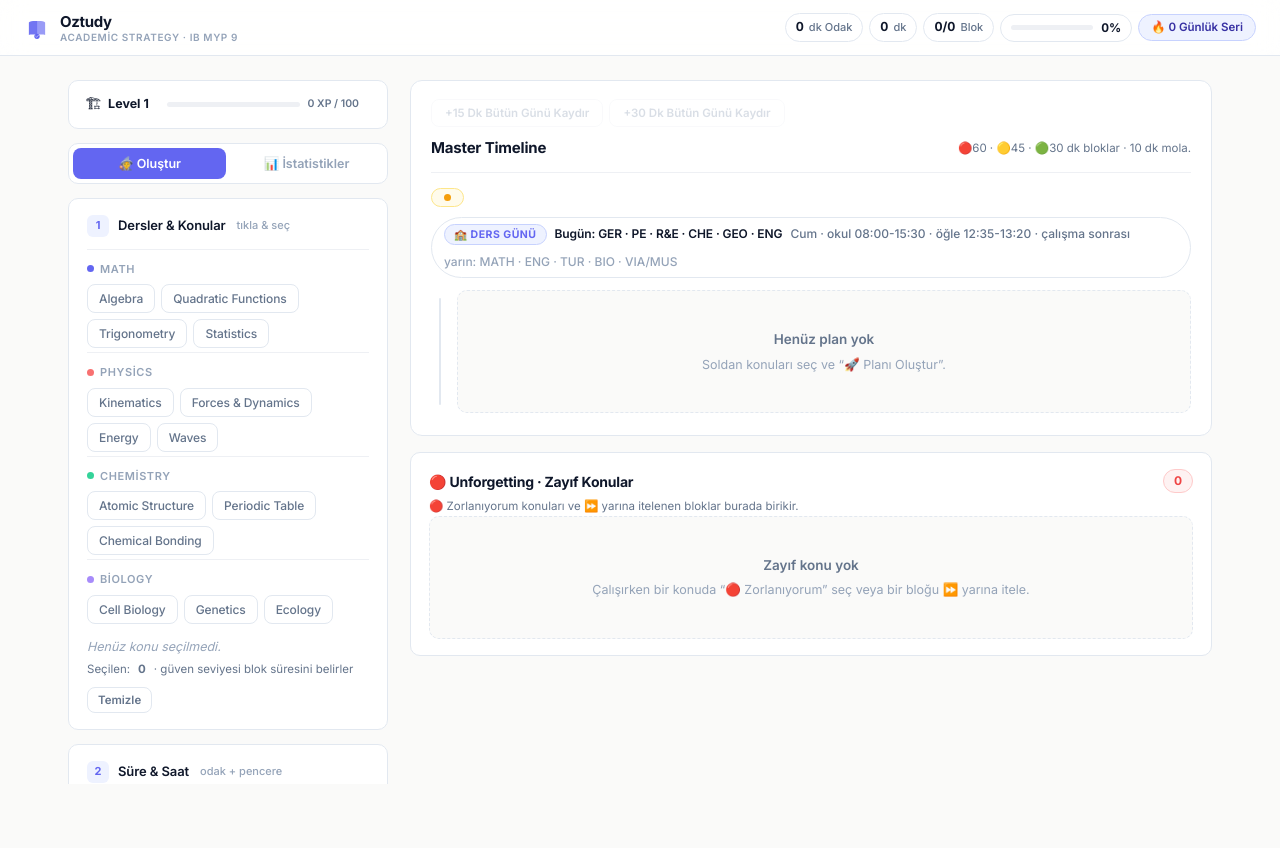
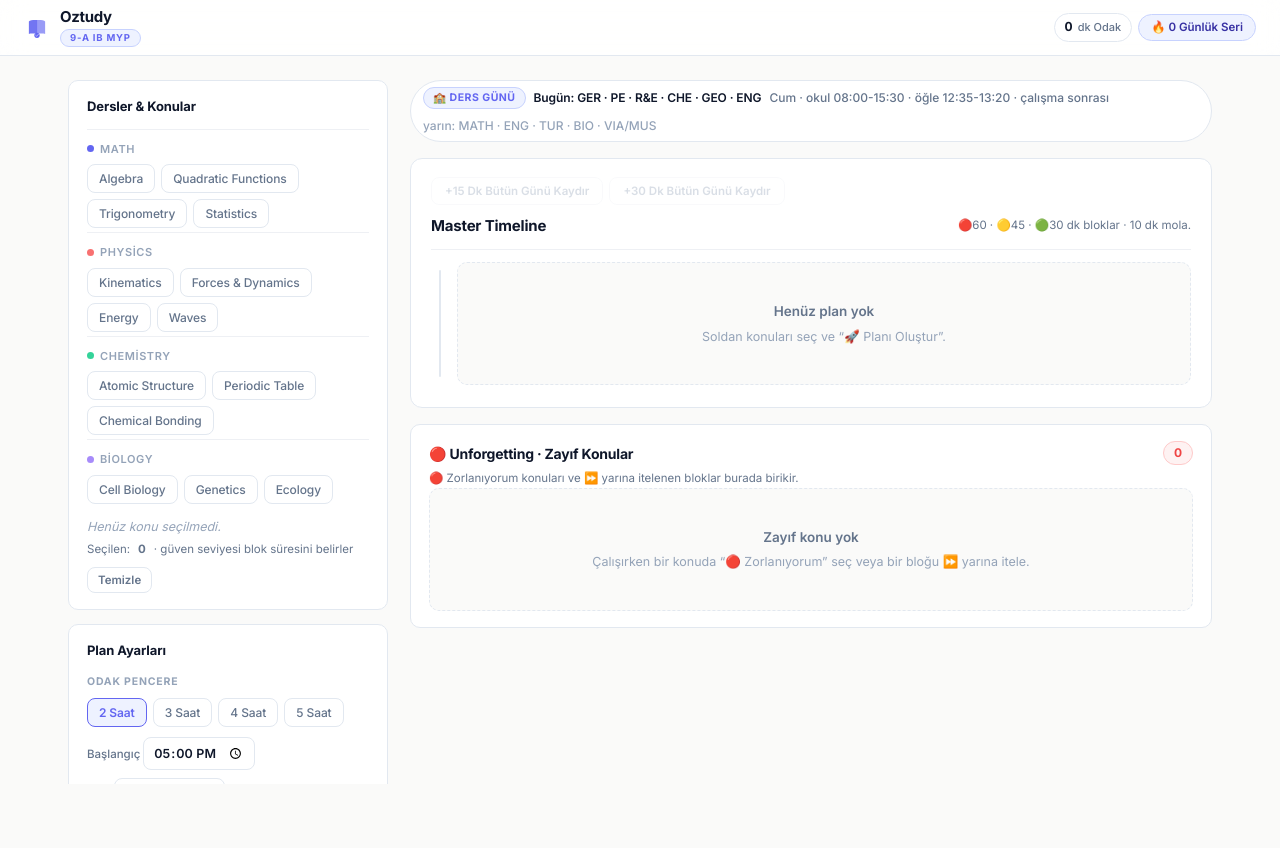
Before and after one commit to OzNova/Oztudy, a Flask app: page / in a window 1280 px wide. Run offline with Flask 3, Linux system fonts and the light colour scheme; data that the repository does not hold is empty.

Commit message:
refactor: redesign Oztudy dashboard with Linear-inspired minimal layout

```diff
--- a/Planner/templates/index.html
+++ b/Planner/templates/index.html
@@ -25,13 +25,13 @@
   --surface:#FFFFFF;
   --border:#E2E8F0;
   --border-soft:#EEF0F4;
+  --text:#0F172A;
+  --muted:#64748B;
+  --faint:#94A3B8;
   --primary:#6366F1;
   --primary-strong:#4F46E5;
   --primary-soft:#EEF2FF;
   --primary-line:#C7D2FE;
-  --text:#0F172A;
-  --muted:#64748B;
-  --faint:#94A3B8;
   --success:#10B981;
   --success-soft:#ECFDF5;
   --success-line:#A7F3D0;
@@ -45,16 +45,18 @@
   --font:'Inter',-apple-system,"Segoe UI",Roboto,Helvetica,Arial,sans-serif;
 }
 *{box-sizing:border-box;margin:0}
-body{background:var(--bg);color:var(--text);font-family:'Inter',sans-serif;font-size:14px;line-height:1.5;-webkit-font-smoothing:antialiased;-moz-osx-font-smoothing:grayscale;margin:0;padding:0}
-
-/* ============ Top navigation (56px) ============ */
+body{background:var(--bg);color:var(--text);font-family:var(--font);font-size:14px;line-height:1.5;-webkit-font-smoothing:antialiased;-moz-osx-font-smoothing:grayscale;margin:0;padding:0}
+[hidden]{display:none!important}
+
+/* ============ Top navigation (56px, sticky, blur) ============ */
 .topnav{height:56px;position:sticky;top:0;z-index:60;display:flex;align-items:center;gap:16px;padding:0 24px;
   background:rgba(255,255,255,.86);backdrop-filter:blur(12px);-webkit-backdrop-filter:blur(12px);border-bottom:1px solid var(--border)}
 .nav-brand{display:flex;align-items:center;gap:10px;margin-right:auto;min-width:0}
 .nav-brand svg{flex-shrink:0}
-.nav-title{display:flex;flex-direction:column;line-height:1.2;min-width:0}
+.nav-title{display:flex;flex-direction:column;align-items:flex-start;line-height:1.2;min-width:0}
 .nav-logo{font-size:15px;font-weight:700;letter-spacing:-0.3px;color:var(--text)}
-.nav-sub{font-size:10px;font-weight:600;color:var(--faint);letter-spacing:.6px;text-transform:uppercase;white-space:nowrap;overflow:hidden;text-overflow:ellipsis}
+.nav-tag{font-size:9.5px;font-weight:700;letter-spacing:.8px;text-transform:uppercase;color:var(--primary);
+  background:var(--primary-soft);border:1px solid var(--primary-line);border-radius:999px;padding:2px 9px;margin-top:3px;white-space:nowrap}
 .nav-stats{display:flex;align-items:center;gap:6px;flex-wrap:nowrap}
 .nav-chip{display:inline-flex;align-items:center;gap:5px;background:var(--surface);border:1px solid var(--border);
   border-radius:999px;padding:4px 10px;font-size:11px;color:var(--muted);font-weight:500;white-space:nowrap}
@@ -66,32 +68,33 @@ body{background:var(--bg);color:var(--text);font-family:'Inter',sans-serif;font-
 .comp-fill{height:100%;width:0%;border-radius:999px;background:var(--primary);transition:width .3s linear}
 .streak{font-size:11.5px;font-weight:600;color:#3730A3;background:var(--primary-soft);
   border:1px solid var(--primary-line);border-radius:999px;padding:4px 12px;white-space:nowrap}
-@media(max-width:900px){.nav-sub{display:none}}
+
+/* ============ Hidden UI (present in DOM, display:none) ============ */
+.game-card{display:none}
+.tabbar{display:none}
 
 /* ============ App shell ============ */
 .wrap{max-width:1200px;margin:0 auto;padding:24px 28px 64px}
 .layout{display:grid;grid-template-columns:320px minmax(0,1fr);gap:22px;align-items:start}
 @media(max-width:1000px){.layout{grid-template-columns:1fr}}
 
-/* ============ Left sidebar (fixed 320px) ============ */
+/* ============ Left sidebar (fixed 320px, sticky) ============ */
 .sidebar{width:320px;position:sticky;top:80px;max-height:calc(100vh - 96px);overflow:auto;
   display:flex;flex-direction:column;gap:14px;padding-bottom:8px;overscroll-behavior:contain}
 .sidebar::-webkit-scrollbar{width:6px}
 .sidebar::-webkit-scrollbar-thumb{background:var(--border);border-radius:3px}
+@media(max-width:1000px){.sidebar{width:100%;position:static;max-height:none;overflow:visible}}
 
 /* ============ Main panel (fluid) ============ */
 .main{display:flex;flex-direction:column;gap:16px;min-width:0}
 
 /* ============ Cards ============ */
 .card{background:var(--surface);border:1px solid var(--border);border-radius:var(--radius);padding:16px 18px;box-shadow:none}
-
-/* ============ Wizard ============ */
-.step-head{display:flex;align-items:center;gap:9px;margin-bottom:12px}
-.step-num{width:22px;height:22px;flex:none;border-radius:6px;background:var(--primary-soft);color:var(--primary);
-  display:grid;place-items:center;font-weight:700;font-size:11px}
-.step-head h2{margin:0;font-size:13px;font-weight:600;letter-spacing:-0.1px}
-.step-head span.t{color:var(--faint);font-weight:500;font-size:11px;margin-left:2px}
-
+.card-head{display:flex;align-items:center;gap:9px;margin-bottom:12px}
+.card-head h2{margin:0;font-size:13px;font-weight:700;letter-spacing:-0.1px}
+.card-head span.t{color:var(--faint);font-weight:500;font-size:11px;margin-left:2px}
+
+/* ============ Wizard: subjects ============ */
 .subj{border-top:1px solid var(--border-soft);padding:11px 0 4px}
 .subj:first-of-type{border-top:none;padding-top:0}
 .subj h3{margin:0 0 7px;font-size:11px;font-weight:600;letter-spacing:.6px;text-transform:uppercase;color:var(--faint);display:flex;align-items:center;gap:6px}
@@ -123,7 +126,12 @@ body{background:var(--bg);color:var(--text);font-family:'Inter',sans-serif;font-
 .sel-empty{color:var(--faint);font-size:12.5px;font-style:italic}
 .sub{padding:5px 0 0;display:flex;align-items:center;gap:8px;color:var(--muted);font-size:11.5px;flex-wrap:wrap}
 
-.win{display:flex;align-items:center;gap:8px;flex-wrap:wrap;margin-top:8px}
+/* ============ Wizard: plan settings ============ */
+.settings-group{margin-top:14px}
+.settings-group:first-of-type{margin-top:0}
+.settings-label{font-size:10.5px;font-weight:700;letter-spacing:.8px;text-transform:uppercase;color:var(--faint);margin-bottom:8px}
+.settings-label small{color:var(--faint);font-weight:500;letter-spacing:0;text-transform:none}
+.win{display:flex;align-items:center;gap:8px;flex-wrap:wrap;margin-top:10px}
 .win label{font-size:11.5px;color:var(--muted);font-weight:500}
 .win input[type=time]{border:1px solid var(--border);border-radius:8px;padding:6px 9px;
   font:600 12.5px var(--font);color:var(--text);background:transparent;transition:border-color .12s ease}
@@ -151,16 +159,7 @@ body{background:var(--bg);color:var(--text);font-family:'Inter',sans-serif;font-
 #msg.err{color:var(--danger);font-weight:600}
 #msg.ok{color:var(--success)}
 
-/* ============ Tab bar ============ */
-.tabbar{display:flex;gap:4px;background:var(--surface);border:1px solid var(--border);border-radius:var(--radius);padding:4px;box-shadow:none}
-.tab{flex:1;border:0;background:transparent;border-radius:8px;padding:8px 0;
-  font-weight:600;font-size:12.5px;cursor:pointer;color:var(--faint);transition:all .12s ease;font-family:var(--font)}
-.tab:hover{color:var(--primary)}
-.tab.active{background:var(--primary);color:#fff}
-
-/* ============ Game card ============ */
-.game-card{display:flex;align-items:center;gap:12px;flex-wrap:wrap;background:var(--surface);
-  border:1px solid var(--border);border-radius:var(--radius);padding:12px 16px;box-shadow:none;font-size:12px}
+/* ============ Game card (hidden — kept for JS) ============ */
 .gc-base{display:flex;align-items:center;gap:6px;flex-shrink:0}
 .gc-base.damaged .gc-icon{opacity:.4;filter:grayscale(.6)}
 .gc-icon{font-size:15px}
@@ -310,7 +309,7 @@ body{background:var(--bg);color:var(--text);font-family:'Inter',sans-serif;font-
 
 /* ============ Compact inline badge banners ============ */
 .catchup-bar{display:none;align-items:center;gap:8px;background:var(--danger-soft);
-  color:#991B1B;border:1px solid var(--danger-line);border-radius:999px;padding:5px 12px;margin:0 0 10px;font-size:12px;width:fit-content;max-width:100%}
+  color:#991B1B;border:1px solid var(--danger-line);border-radius:999px;padding:5px 12px;margin:0;font-size:12px;width:fit-content;max-width:100%}
 .catchup-bar.show{display:inline-flex}
 .catchup-bar .cb-icon{width:7px;height:7px;border-radius:50%;background:var(--danger);flex-shrink:0;font-size:0}
 .catchup-bar .cb-text{font-weight:600;line-height:1.4;overflow:hidden;text-overflow:ellipsis}
@@ -318,19 +317,19 @@ body{background:var(--bg);color:var(--text);font-family:'Inter',sans-serif;font-
   padding:3px 12px;font-weight:700;cursor:pointer;font-size:11px;white-space:nowrap;transition:all .12s ease;font-family:var(--font);flex-shrink:0}
 .catchup-bar .cb-btn:hover{background:var(--danger-soft);border-color:var(--danger)}
 
-.review-banner{display:none;align-items:center;gap:8px;background:var(--primary-soft);border:1px solid var(--primary-line);border-radius:999px;padding:5px 12px;margin-bottom:10px;font-size:12px;width:fit-content;max-width:100%}
+.review-banner{display:none;align-items:center;gap:8px;background:var(--primary-soft);border:1px solid var(--primary-line);border-radius:999px;padding:5px 12px;margin:0;font-size:12px;width:fit-content;max-width:100%}
 .review-banner.show{display:inline-flex}
 .review-banner .rb-icon{width:7px;height:7px;border-radius:50%;background:var(--primary);flex-shrink:0;font-size:0}
 .review-banner .rb-text{flex:1;color:#3730A3;font-weight:600;overflow:hidden;text-overflow:ellipsis}
 .review-banner .rb-add{background:var(--primary);color:#fff;border:0;border-radius:999px;padding:3px 12px;font-weight:700;cursor:pointer;font-size:11px;white-space:nowrap;transition:all .12s ease;font-family:var(--font);flex-shrink:0}
 .review-banner .rb-add:hover{background:var(--primary-strong)}
 
-.fit-banner{margin:0 0 10px;padding:5px 12px;border-radius:999px;background:var(--warning-soft);border:1px solid var(--warning-line);color:#92400E;font-size:12px;font-weight:600;line-height:1.4;display:inline-flex;align-items:center;gap:7px;width:fit-content;max-width:100%}
+.fit-banner{margin:0;padding:5px 12px;border-radius:999px;background:var(--warning-soft);border:1px solid var(--warning-line);color:#92400E;font-size:12px;font-weight:600;line-height:1.4;display:inline-flex;align-items:center;gap:7px;width:fit-content;max-width:100%}
 .fit-banner::before{content:'';width:7px;height:7px;border-radius:50%;background:var(--warning);flex-shrink:0}
 
 /* School-day strip */
 .school-strip{display:none;align-items:center;gap:8px;flex-wrap:wrap;background:var(--surface);
-  border:1px solid var(--border);border-radius:999px;padding:6px 12px;margin:0 0 12px;font-size:12px;width:fit-content;max-width:100%}
+  border:1px solid var(--border);border-radius:999px;padding:6px 12px;margin:0;font-size:12px;width:fit-content;max-width:100%}
 .school-strip.show{display:inline-flex}
 .ss-badge{font-weight:700;font-size:10.5px;letter-spacing:.5px;flex-shrink:0;color:var(--primary);
   background:var(--primary-soft);border:1px solid var(--primary-line);border-radius:999px;padding:2px 9px}
@@ -339,7 +338,7 @@ body{background:var(--bg);color:var(--text);font-family:'Inter',sans-serif;font-
 .ss-meta{color:var(--muted);font-weight:500}
 .ss-note{color:var(--faint);font-weight:500}
 
-/* ============ Analytics ============ */
+/* ============ Analytics (hidden by default) ============ */
 .stats-panel{display:none;background:var(--surface);border:1px solid var(--border);border-radius:12px;padding:20px 22px;box-shadow:none}
 .stats-panel.show{display:block;animation:fadeIn .25s ease}
 @keyframes fadeIn{from{opacity:0;transform:translateY(4px)}to{opacity:1;transform:translateY(0)}}
@@ -419,6 +418,7 @@ body{background:var(--bg);color:var(--text);font-family:'Inter',sans-serif;font-
 .zen-btn-ghost:hover{border-color:rgba(255,255,255,.35);color:#fff}
 .zen-btn-danger{background:var(--danger);border:0;color:#fff;border-radius:999px;padding:10px 24px;font-size:12.5px;font-weight:700;cursor:pointer;font-family:var(--font);transition:all .12s ease}
 .zen-btn-danger:hover{background:#DC2626}
+
 </style>
 </head>
 <body>
@@ -435,14 +435,14 @@ body{background:var(--bg);color:var(--text);font-family:'Inter',sans-serif;font-
     </svg>
     <div class="nav-title">
       <span class="nav-logo">Oztudy</span>
-      <span class="nav-sub">Academic Strategy · IB MYP 9</span>
+      <span class="nav-tag">9-A IB MYP</span>
     </div>
   </div>
   <div class="nav-stats">
     <div class="nav-chip" title="Odak Süresi"><b id="st-total">0</b> dk Odak</div>
-    <div class="nav-chip" title="Tamamlanan"><b id="st-done">0</b> dk</div>
-    <div class="nav-chip" title="Blok"><b id="st-count">0</b> Blok</div>
-    <div class="nav-progress" title="İlerleme">
+    <div class="nav-chip" title="Tamamlanan" style="display:none"><b id="st-done">0</b> dk</div>
+    <div class="nav-chip" title="Blok" style="display:none"><b id="st-count">0</b> Blok</div>
+    <div class="nav-progress" title="İlerleme" style="display:none">
       <div class="comp-track"><div class="comp-fill" id="st-fill"></div></div>
       <b id="st-pct">0%</b>
     </div>
@@ -451,12 +451,12 @@ body{background:var(--bg);color:var(--text);font-family:'Inter',sans-serif;font-
 </header>
 
 <div class="wrap">
-
   <div class="layout">
 
-    <!-- ============ Left sidebar: wizard (fixed 320px) ============ -->
+    <!-- ============ Left sidebar (fixed 320px) ============ -->
     <aside class="sidebar">
 
+      <!-- Game card: present in DOM, hidden -->
       <div class="game-card" id="game-card">
         <div class="gc-base" id="gc-base">
           <span class="gc-icon">🏗</span>
@@ -470,16 +470,16 @@ body{background:var(--bg);color:var(--text);font-family:'Inter',sans-serif;font-
         <div class="gc-badges" id="gc-badges"></div>
       </div>
 
+      <!-- Tab bar: present in DOM, hidden -->
       <div class="tabbar">
         <button type="button" class="tab active" id="tab-wiz">🧙 Oluştur</button>
         <button type="button" class="tab" id="tab-stat">📊 İstatistikler</button>
       </div>
 
+      <!-- 1. Subjects card -->
       <section class="card">
-        <div class="step-head">
-          <div class="step-num">1</div>
+        <div class="card-head">
           <h2>Dersler &amp; Konular</h2>
-          <span class="t">tıkla &amp; seç</span>
         </div>
 
         <div class="subj b-math">
@@ -525,12 +525,14 @@ body{background:var(--bg);color:var(--text);font-family:'Inter',sans-serif;font-
           <button type="button" id="sel-clear" class="btn-sm">Temizle</button></div>
       </section>
 
+      <!-- 2. Plan Settings card (compact) -->
       <section class="card">
-        <div class="step-head">
-          <div class="step-num">2</div>
-          <h2>Süre &amp; Saat</h2>
-          <span class="t">odak + pencere</span>
-        </div>
+        <div class="card-head">
+          <h2>Plan Ayarları</h2>
+        </div>
+
+        <div class="settings-group">
+          <div class="settings-label">Odak Pencere</div>
           <div class="pills" id="dur-pills">
             <button type="button" class="pill active" data-dur="2">2 Saat</button>
             <button type="button" class="pill" data-dur="3">3 Saat</button>
@@ -542,34 +544,28 @@ body{background:var(--bg);color:var(--text);font-family:'Inter',sans-serif;font-
             <label>Bitiş <input type="time" id="win-e" value="19:00"></label>
             <span class="t">(varsayılan 17:00 - 19:00)</span>
           </div>
-      </section>
-
-      <section class="card">
-        <div class="step-head">
-          <div class="step-num">3</div>
-          <h2>Mod</h2>
-          <span class="t">çalışma biçimi</span>
-        </div>
+        </div>
+
+        <div class="settings-group">
+          <div class="settings-label">Mod</div>
           <div class="pills" id="mode-pills">
             <button type="button" class="pill" data-mode="exam">Criterion A/D Exam Prep</button>
             <button type="button" class="pill active" data-mode="practice">Soru Çözümü / Practice</button>
             <button type="button" class="pill" data-mode="recall">Active Recall / Review</button>
           </div>
-      </section>
-
-      <section class="card">
-        <div class="step-head">
-          <div class="step-num">4</div>
-          <h2>IB Criterion Odak</h2>
-          <span class="t">hedef kriter</span>
-        </div>
+        </div>
+
+        <div class="settings-group">
+          <div class="settings-label">IB Criterion Ödak</div>
           <div class="pills" id="cri-pills">
             <button type="button" class="pill active" data-cri="A">Criterion A: Knowing and Understanding</button>
             <button type="button" class="pill" data-cri="BC">Criterion B/C: Investigating &amp; Communicating</button>
             <button type="button" class="pill" data-cri="D">Criterion D: Applying Mathematics/Science in Real-World Contexts</button>
           </div>
+        </div>
       </section>
 
+      <!-- 3. Actions -->
       <div class="actions">
         <div class="btn-group">
           <button type="button" class="btn btn-go" id="go" disabled>🚀 Planı Oluştur</button>
@@ -580,40 +576,46 @@ body{background:var(--bg);color:var(--text);font-family:'Inter',sans-serif;font-
 
     </aside>
 
-    <!-- ============ Main panel: Master Timeline ============ -->
+    <!-- ============ Main panel ============ -->
     <main class="main">
 
-      <div class="tl-col">
-        <div class="tl-tools">
-          <button type="button" id="shift15">+15 Dk Bütün Günü Kaydır</button>
-          <button type="button" id="shift30">+30 Dk Bütün Günü Kaydır</button>
-        </div>
-        <div class="tl-head">
-          <h2>Master Timeline</h2>
-          <div class="tl-note" id="tl-note">🔴60 · 🟡45 · 🟢30 dk bloklar · 10 dk mola.</div>
-        </div>
-        <div class="catchup-bar" id="catchup-bar">
-          <span class="cb-icon">●</span>
-          <span class="cb-text" id="cb-text"></span>
-          <button type="button" class="cb-btn" id="cb-btn">Catch-Up Modu</button>
-        </div>
-        <div class="review-banner" id="review-banner">
-          <span class="rb-icon">●</span>
-          <span class="rb-text" id="rb-text"></span>
-          <button type="button" class="rb-add" id="rb-add">+ Ekle</button>
-        </div>
-        <div class="fit-banner" id="fit-banner" hidden></div>
+      <!-- School-day strip -->
       <div class="school-strip" id="school-strip" hidden>
         <span class="ss-badge" id="ss-badge"></span>
         <span class="ss-subjects" id="ss-subjects"></span>
         <span class="ss-meta" id="ss-meta"></span>
         <span class="ss-note" id="ss-note"></span>
       </div>
+
+      <!-- Banners -->
+      <div class="catchup-bar" id="catchup-bar">
+        <span class="cb-icon">●</span>
+        <span class="cb-text" id="cb-text"></span>
+        <button type="button" class="cb-btn" id="cb-btn">Catch-Up Modu</button>
+      </div>
+      <div class="review-banner" id="review-banner">
+        <span class="rb-icon">●</span>
+        <span class="rb-text" id="rb-text"></span>
+        <button type="button" class="rb-add" id="rb-add">+ Ekle</button>
+      </div>
+      <div class="fit-banner" id="fit-banner" hidden></div>
+
+      <!-- Master Timeline -->
+      <div class="tl-col">
+        <div class="tl-tools">
+          <button type="button" id="shift15">+15 Dk Bütün Günü Kaydır</button>
+          <button type="button" id="shift30">+30 Dk Bütün Günü Kaydır</button>
+        </div>
+        <div class="tl-head">
+          <h2>Master Timeline</h2>
+          <div class="tl-note" id="tl-note">🔴60 · 🟡45 · 🟢30 dk bloklar · 10 dk mola.</div>
+        </div>
         <div class="timeline" id="timeline">
           <div class="empty"><b>Henüz plan yok</b>Soldan konuları seç ve "🚀 Planı Oluştur".</div>
         </div>
       </div>
 
+      <!-- Weak topics -->
       <section class="card">
         <div class="weak-head">
           <h2>🔴 Unforgetting · Zayıf Konular</h2>
@@ -623,6 +625,7 @@ body{background:var(--bg);color:var(--text);font-family:'Inter',sans-serif;font-
         <div id="weak-list"></div>
       </section>
 
+      <!-- Analytics panel (hidden by default) -->
       <div class="stats-panel" id="analytics-panel" hidden>
         <div class="stats-panel-head">
           <h2>📊 İstatistikler</h2>
@@ -2102,4 +2105,5 @@ body{background:var(--bg);color:var(--text);font-family:'Inter',sans-serif;font-
 </script>
 
 </body>
+
 </html>
```
Lines whose indentation alone changed are shown as unchanged.
